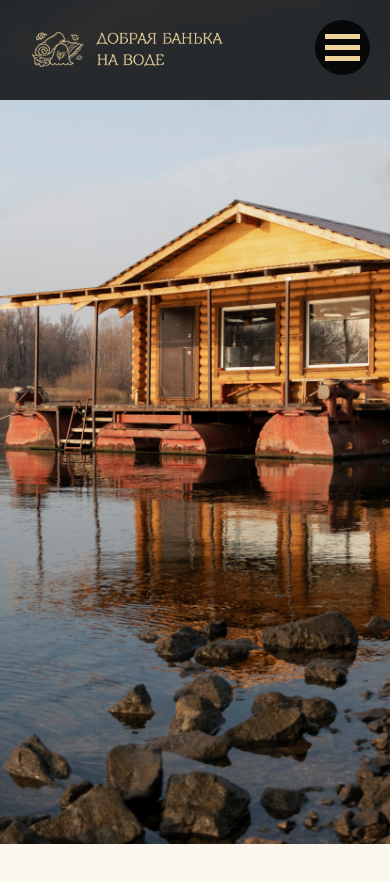
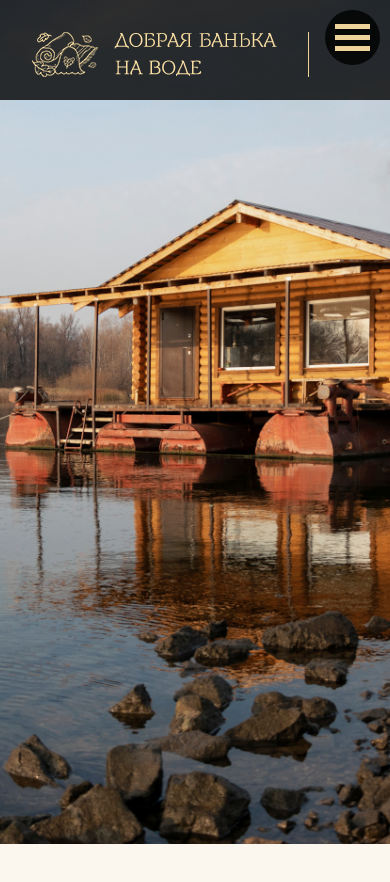
Before and after one commit to widespreadtruck/banya, a plain HTML site: page index.html in a window 390 px wide. Shown: the top 882 px of the page. Drawn offline with nearby package versions, Linux system fonts and the light colour scheme; a web font is replaced by a local one.

Commit message:
check bottom sliders; moved menu

```diff
--- a/assets/scss/_hambMenu.scss
+++ b/assets/scss/_hambMenu.scss
@@ -17,6 +17,11 @@
   }
   @include media('>=1100px') {
     display: none;
+  }
+
+  @include media('>phone', '<400px') {
+    top: 10px;
+    right: 10px;
   }
 }
 
@@ -58,15 +63,15 @@
 }
 
 
-#checkbox {
-  opacity: 0.5;
-  cursor: pointer;
-  position: fixed;
-  z-index: 710;
-  width: 55px;
-  height: 55px;
-  -webkit-touch-callout: none;
-}
+// #checkbox {
+//   opacity: 0.5;
+//   cursor: pointer;
+//   position: fixed;
+//   z-index: 710;
+//   width: 55px;
+//   height: 55px;
+//   -webkit-touch-callout: none;
+// }
 
 #burgerMenu {
   position: fixed;
--- a/assets/scss/_hero.scss
+++ b/assets/scss/_hero.scss
@@ -47,7 +47,7 @@
         }
     }
 }
-@include media('>phone', '<=525px') {
+@include media('>320', '<=525px') {
     #logo {
         padding-right: 1rem;
         img {
@@ -59,7 +59,18 @@
         }
     }
 }
-
+@include media('>phone', '<=320px') {
+    #logo {
+        padding-right: 1rem;
+        img {
+            margin-top: 0px;
+            height: 30px;
+        }
+        &:after {
+            background-color: transparent;
+        }
+    }
+}
 
 
 #slideshow {
@@ -124,9 +135,14 @@
     }
 }
 
-@include media('>phone', '<=tablet') {
+@include media('>450px', '<=tablet') {
     .slide-title {
         font-size: 2rem !important;
+    }
+}
+@include media('>phone', '<=450px') {
+    .slide-title {
+        font-size: 1.5rem !important;
     }
 }
 
@@ -414,9 +430,9 @@
 
 
 @media only screen and (max-device-width: 768px) and (orientation: portrait) {
-    // #slides-aux {
-    //     display: flex;
-    //     align-items: flex-end;
-    //     top: 0;
-    // }
+    #slides-aux {
+        display: flex;
+        align-items: flex-end;
+        top: 0;
+    }
 }
```
Also changed, not shown: assets/js/main.js (+0 -25 lines), assets/css/main.css.
